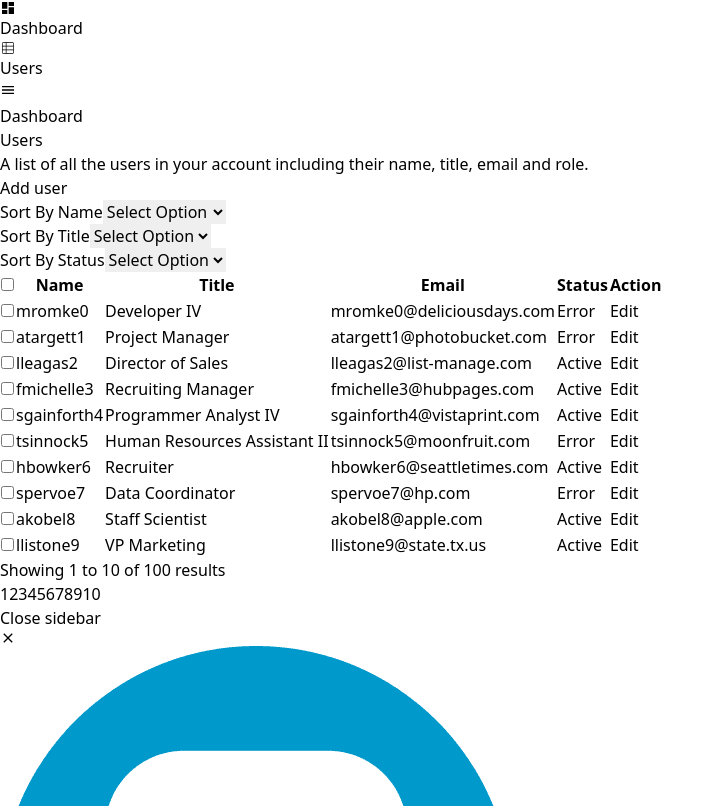
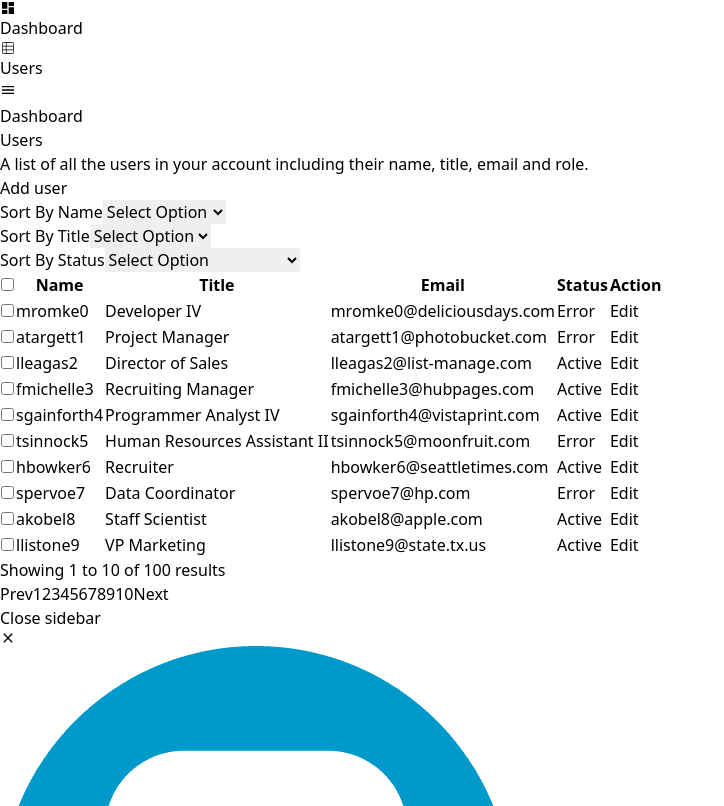
Before and after one commit to Samiratalanchi/Employe-Management, a React (Vite) app: page /users in a window 1280 px wide. Shown: the part 536-1342 px from the top of the page, without its empty margins (0-724 px from the left). Built offline with nearby package versions, Linux system fonts and the light colour scheme.

Commit message:
add sorting component

```diff
--- /dev/null
+++ b/src/components/common/selectInput.tsx
@@ -0,0 +1,28 @@
+import React from 'react'
+interface ISelectInput {
+    value: string,
+    onChange: (target: any, value: any) => any,
+    title: string,
+    options: any,
+    id: string
+}
+const SelectInput: React.FC<ISelectInput> = ({ value, onChange, title, options, id }) => {
+    return (
+        <div>
+            <label htmlFor={id} className="block text-sm font-medium leading-6 text-gray-900">{title}</label>
+            <select
+                value={value}
+                onChange={(e) => onChange(id, e.target.value)}
+                id={id}
+                name={id}
+                className="outline-none mt-2 block w-full rounded-md border-0 py-1.5 pl-3 pr-10 text-gray-900 ring-1 ring-inset ring-gray-300 focus:ring-2 focus:ring-indigo-600 sm:text-sm sm:leading-6"
+            >
+                <option value=''>Select Option</option>
+                {options.map((opt: any) => (
+                    <option value={opt.value}>{opt.title}</option>
+                ))}
+            </select>
+        </div>
+    )
+}
+export default SelectInput
--- a/src/components/users/sortingOption.tsx
+++ b/src/components/users/sortingOption.tsx
@@ -1,3 +1,5 @@
+import SelectInput from "../common/selectInput";
+
 interface ISortingOptionsProps  {
     sortByName: string;
     sortByTitle: string;
@@ -6,50 +8,48 @@ interface ISortingOptionsProps  {
 };
 
 const SortingOptions: React.FC<ISortingOptionsProps> = ({ sortByName, sortByTitle, sortByStatus, onSortChange }) => {
+    const sortByNameOptions = [{
+        title: "Name (A to Z)", value: "asc"
+    },
+    {
+        title: "Name (Z to A)", value: "desc"
+    }]
+    const sortByTitleOptions = [{
+        title: "Title (A to Z)", value: "asc"
+    },
+    {
+        title: "Title (Z to A)", value: "desc"
+    }]
+    const sortByStatusOptions = [{
+        title: "Status (Active First)", value: "asc"
+    },
+    {
+        title: "Status (Not Active First)", value: "desc"
+    }]
+
     return (
         <div className='grid grid-cols-3 mb-3 w-1/2 gap-3'>
-            <div>
-                <label htmlFor="Sort By Name" className="block text-sm font-medium leading-6 text-gray-900">Sort By Name</label>
-                <select
-                    value={sortByName}
-                    onChange={(e) => onSortChange('name', e.target.value)}
-                    id="sortByName"
-                    name="name"
-                    className="outline-none mt-1 block w-full  rounded-md border-0 py-1.5 pl-3 pr-10 text-gray-900 ring-1 ring-inset ring-gray-300 focus:ring-2 focus:ring-indigo-600 sm:text-sm"
-                >
-                    <option value={'name'}>Select Option</option>
-                    <option value="asc">Name (A to Z)</option>
-                    <option value="des">Name (Z to A)</option>
-                </select>
-            </div>
-            <div>
-                <label htmlFor="Sort By Title" className="block text-sm font-medium leading-6 text-gray-900">Sort By Title</label>
-                <select
-                    value={sortByTitle}
-                    onChange={(e) => onSortChange('title', e.target.value)}
-                    id="sortByTitle"
-                    name="title"
-                    className="outline-none mt-1 block w-full  rounded-md border-0 py-1.5 pl-3 pr-10 text-gray-900 ring-1 ring-inset ring-gray-300 focus:ring-2 focus:ring-indigo-600 sm:text-sm"
-                >
-                    <option value='title'>Select Option</option>
-                    <option value="asc">Title (A to Z)</option>
-                    <option value="desc">Title (Z to A)</option>
-                </select>
-            </div>
-            <div>
-                <label htmlFor="sortByStatus" className="block text-sm font-medium leading-6 text-gray-900">Sort By Status</label>
-                <select
-                    value={sortByStatus}
-                    onChange={(e) => onSortChange('status', e.target.value)}
-                    id="sortByStatus"
-                    name="status"
-                    className="outline-none mt-2 block w-full rounded-md border-0 py-1.5 pl-3 pr-10 text-gray-900 ring-1 ring-inset ring-gray-300 focus:ring-2 focus:ring-indigo-600 sm:text-sm sm:leading-6"
-                >
-                    <option value='status'>Select Option</option>
-                    <option value="asc">Active</option>
-                    <option value="desc">Not Active</option>
-                </select>
-            </div>
+            <SelectInput
+                value={sortByName}
+                onChange={(key, value) => onSortChange('name', value)}
+                title={"Sort By Name"}
+                options={sortByNameOptions}
+                id={"sortByName"}
+            />
+            <SelectInput
+                value={sortByTitle}
+                onChange={(key, value) => onSortChange('title', value)}
+                title={"Sort By Title"}
+                options={sortByTitleOptions}
+                id={"sortByTitle"}
+            />
+            <SelectInput
+                value={sortByStatus}
+                onChange={(key, value) => onSortChange('status', value)}
+                title={"Sort By Status"}
+                options={sortByStatusOptions}
+                id={"sortByStatus"}
+            />
         </div>
     )
 }
--- a/src/pages/users/users.tsx
+++ b/src/pages/users/users.tsx
@@ -4,6 +4,7 @@ import DashboardLayout from "../../components/layout/dashboardLayout"
 import { useUsers } from "../../context/User.context";
 import SortingOptions from '../../components/users/sortingOption'
 import UserTable from '../../components/users/userList/userList'
+import Pagination from "../../components/pagination/pagination";
 
 const Users = () => {
     const { users: initialUsers } = useUsers();
@@ -16,7 +17,6 @@ const Users = () => {
     const [itemsPerPage] = useState(10);
     const indexOfLastItem = currentPage * itemsPerPage;
     const indexOfFirstItem = indexOfLastItem - itemsPerPage;
-    const currentItems = users.slice(indexOfFirstItem, indexOfLastItem);
     const totalPages = Math.ceil(users.length / itemsPerPage);
 
     useEffect(() => {
@@ -52,20 +52,21 @@ const Users = () => {
 
     const compareUsers = (a: IUserInterface, b: IUserInterface, key: 'username' | 'position' | 'status', order: string) => {
         if (key === 'status') {
-            return order === 'asc'
-                ? Number(b.isActive) - Number(a.isActive)
-                : Number(a.isActive) - Number(b.isActive);
+            const valA = a.isActive ? 1 : 0;
+            const valB = b.isActive ? 1 : 0;
+        return order === 'asc' ? valB - valA : valA - valB;
     }
         return order === 'asc' ? a[key].localeCompare(b[key]) : b[key].localeCompare(a[key]);
     };
 
     const getSortedUsers = () => {
-        return [...currentItems].sort((a, b) => {
+        const sortedUsers = [...users].sort((a, b) => {
             if (sortByName) return compareUsers(a, b, 'username', sortByName);
             if (sortByTitle) return compareUsers(a, b, 'position', sortByTitle);
             if (sortByStatus) return compareUsers(a, b, 'status', sortByStatus);
             return 0;
         });
+        return sortedUsers.slice(indexOfFirstItem, indexOfLastItem)
     };
 
     const renderPagination = () => {
@@ -120,21 +121,11 @@ const Users = () => {
                             onCheck={toggleCheckbox}
                         />
                         </div>
-                        <div className="flex items-center justify-between border-t border-gray-200 bg-white px-4 py-3 sm:px-6">
-                            <div className="hidden sm:flex sm:flex-1 sm:items-center sm:justify-between">
-                                <div>
-                                    <p className="text-sm text-gray-700">
-                                        Showing <span className="font-medium">{indexOfFirstItem + 1}</span> to <span className="font-medium">{indexOfLastItem}</span> of{' '}
-                                        <span className="font-medium">{users.length}</span> results
-                                    </p>
-                                </div>
-                                <div>
-                                    <nav className="isolate inline-flex -space-x-px rounded-md shadow-sm" aria-label="Pagination">
-                                        {renderPagination()}
-                                    </nav>
-                                </div>
-                            </div>
-                        </div>
+                        <Pagination
+                                currentPage={currentPage}
+                                totalPages={totalPages}
+                                setCurrentPage={setCurrentPage}
+                        />
                     </div>
                 </div>
             </main>
```
Also changed, not shown: src/components/users/userList/userList.tsx (+1 -6 lines), src/core/types/UserTable.type.ts (added, +10 -0 lines). Lines whose indentation alone changed are shown as unchanged.
